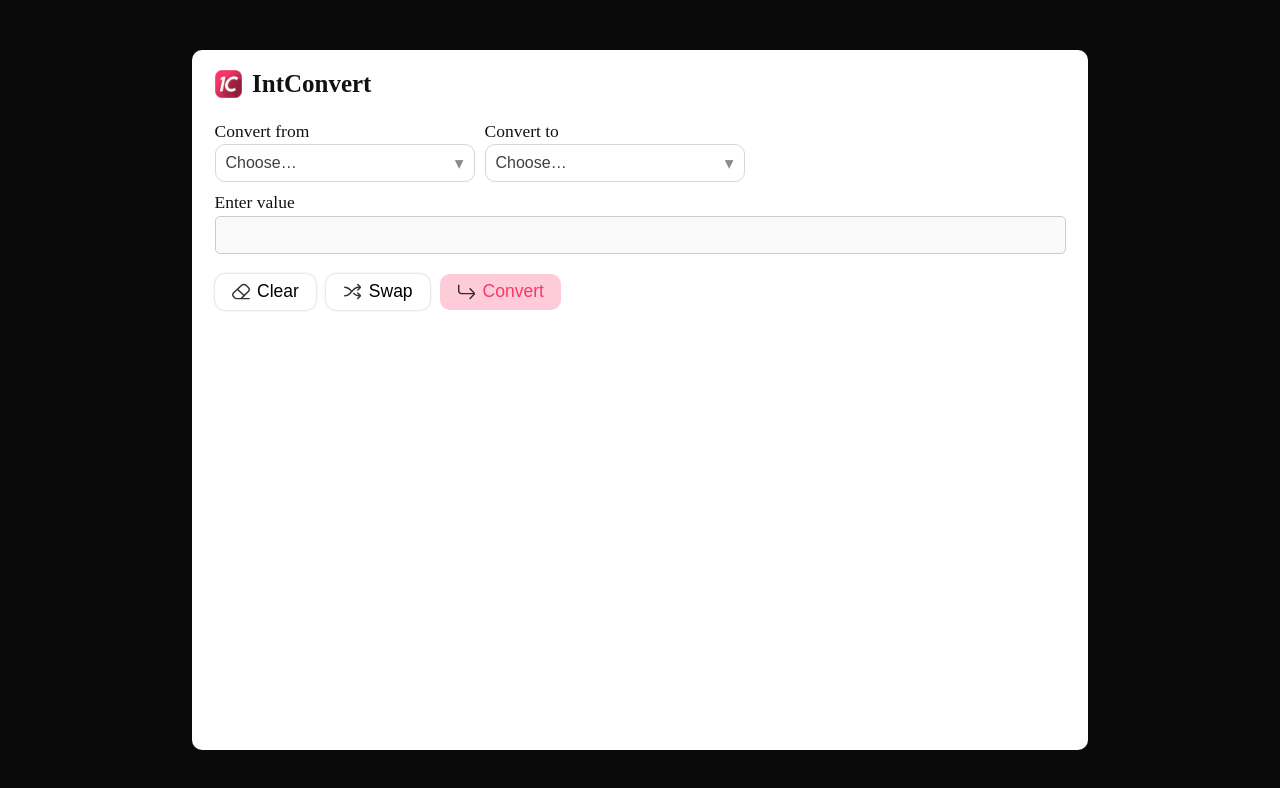
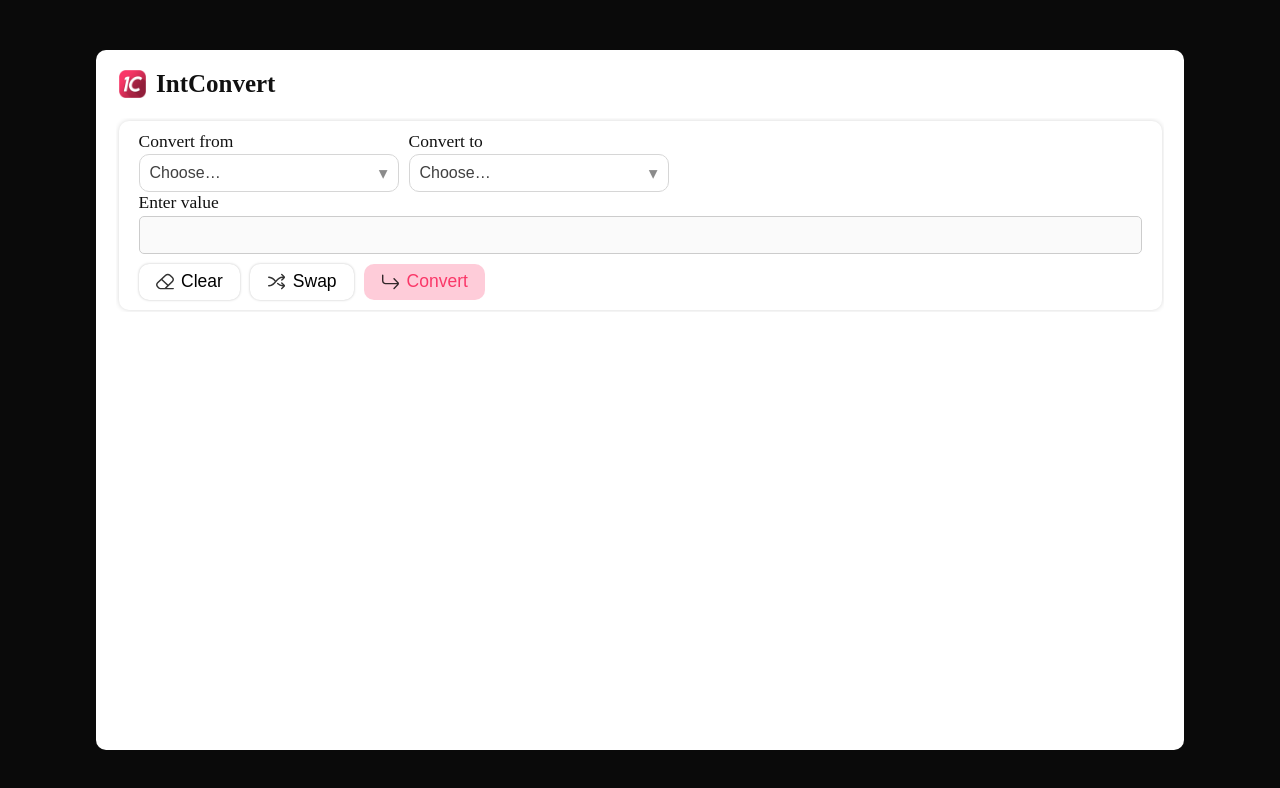
Before and after one commit to loganmwiggins/IntConvert, a React (Vite) app: page /home in a window 1280 px wide. Shown: the top 788 px of the page. Built offline with nearby package versions, Linux system fonts and the light colour scheme; a web font is replaced by a local one.

Commit message:
information divs

```diff
--- a/src/pages/Home.jsx
+++ b/src/pages/Home.jsx
@@ -261,6 +261,7 @@ function Home() {
             <div className="home-layout">
                 {/* CONVERSION SECTION */}
                 <section className="conversion-section">
+                    <div className="conversion-div">
                         <div className="input-row">
                             <div className="labeled-input">
                                 <p>Convert from</p>
@@ -323,6 +324,7 @@ function Home() {
                                 <span>Convert</span>
                             </button>
                         </div>
+                    </div>
                 </section>
 
                 {/* CALCULATION SECTION */}
@@ -335,14 +337,13 @@ function Home() {
                             exit={{ opacity: 0, x: 20 }}
                             transition={{ duration: 0.3, ease: "easeInOut" }}
                         >
-                            {/* <h3>Results</h3>
-                            <br /> */}
-
                             <div>
+                                <div className="calculation-div">
+                                    <p className="p-600">Result</p>
                                     <div className="results-row">
                                         <div className="labeled-input">
-                                        <p>{fromBase ? labelMap[fromBase] : ""}</p>
                                             <motion.h1
+                                                key={fromValue}
                                                 initial={{ opacity: 0, y: 20 }}
                                                 animate={{ opacity: 1, y: 0 }}
                                                 exit={{ opacity: 0, y: 20 }}
@@ -350,35 +351,58 @@ function Home() {
                                             >
                                                 {fromValue}
                                             </motion.h1>
+                                            <p>{fromBase ? labelMap[fromBase] : ""}</p>
                                         </div>
-                                    <div className="labeled-input">
-                                        <p>{toBase ? labelMap[toBase] : ""}</p>
+                                        <div>
                                             <motion.h1
                                                 initial={{ opacity: 0, y: 20 }}
                                                 animate={{ opacity: 1, y: 0 }}
                                                 exit={{ opacity: 0, y: 20 }}
                                                 transition={{ duration: 0.3, ease: "easeInOut", delay: 0.2 }}
                                             >
+                                                →
+                                            </motion.h1>
+                                        </div>
+                                        <div className="labeled-input">
+                                            <motion.h1
+                                                key={result}
+                                                initial={{ opacity: 0, y: 20 }}
+                                                animate={{ opacity: 1, y: 0 }}
+                                                exit={{ opacity: 0, y: 20 }}
+                                                transition={{ duration: 0.3, ease: "easeInOut", delay: 0.3 }}
+                                            >
                                                 {result}
                                             </motion.h1>
+                                            <p>{toBase ? labelMap[toBase] : ""}</p>
                                         </div>
                                     </div>
-                                <br /><br />
+                                </div>
+                                <br />
 
+                                <div className="calculation-div">
                                     <p className="p-600">Formula</p>
                                     <p dangerouslySetInnerHTML={{ __html: calculationHtml || "" }} />
-                                <br /><br />
+                                </div>
+                                <br />
 
+                                <div className="calculation-div">
                                     <p className="p-600">Explained</p>
                                     <p dangerouslySetInnerHTML={{ __html: description || "" }} />
-                                <br /><br />
+                                </div>
+                                <br />
 
+                                <div className="calculation-div">
+                                    <div className="results-row">
+                                        <div className="labeled-input">
                                             <p>Other result 1{otherResult1Label ? ` (${otherResult1Label})` : ""}</p>
                                             <h1>{otherResult1}</h1>
-                                <br />
-
+                                        </div>
+                                        <div className="labeled-input">
                                             <p>Other result 2{otherResult2Label ? ` (${otherResult2Label})` : ""}</p>
                                             <h1>{otherResult2}</h1>
+                                        </div>
+                                    </div>
+                                </div>
                             </div>
                         </motion.section>
                     )}
--- a/src/stylesheets/Home.css
+++ b/src/stylesheets/Home.css
@@ -1,6 +1,6 @@
 .home-layout {
     display: flex;
-    gap: 4rem;
+    gap: 2rem;
     height: 100%;
     /* background: lightblue; */
 }
@@ -12,9 +12,21 @@ section {
     padding: .25rem;
 }
 
+.conversion-div {
+    padding: 1rem 2rem;
+    box-shadow: var(--shadow-modal);
+    border-radius: 1rem;
+}
+
 .calculation-section {
     overflow-y: scroll;
     max-height: 600px;
+}
+
+.calculation-div {
+    padding: 1rem 2rem;
+    box-shadow: var(--shadow-modal);
+    border-radius: 1rem;
 }
 
 .results-row {
--- a/src/stylesheets/ss-components/Layout.css
+++ b/src/stylesheets/ss-components/Layout.css
@@ -22,7 +22,7 @@
     background: var(--bg-1);
     color: var(--text-1);
     position: relative;
-    width: 70%;
+    width: 85%;
     height: 700px;
     border-radius: 1rem;
     padding: 2rem;
```
Lines whose indentation alone changed are shown as unchanged.
